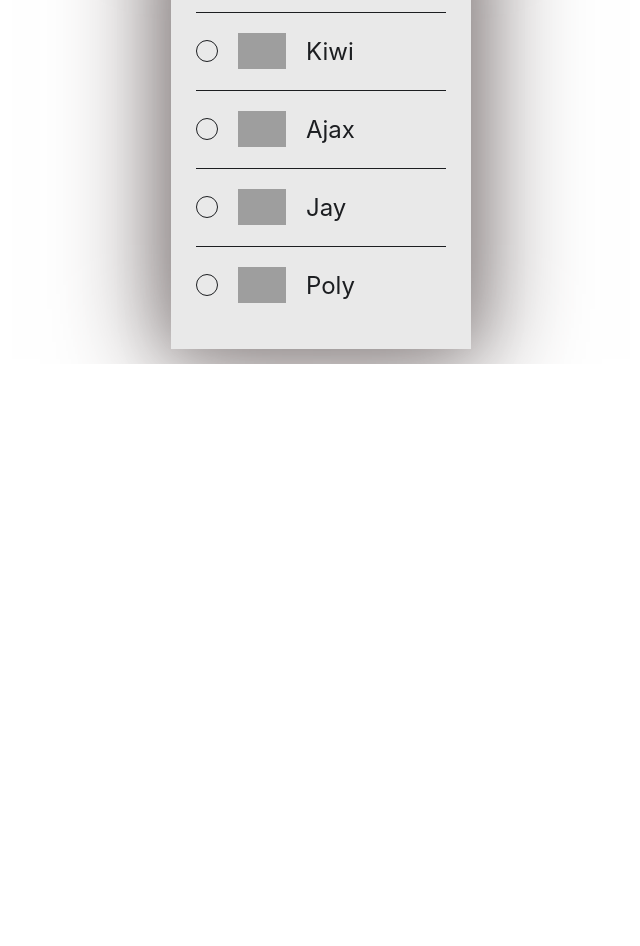
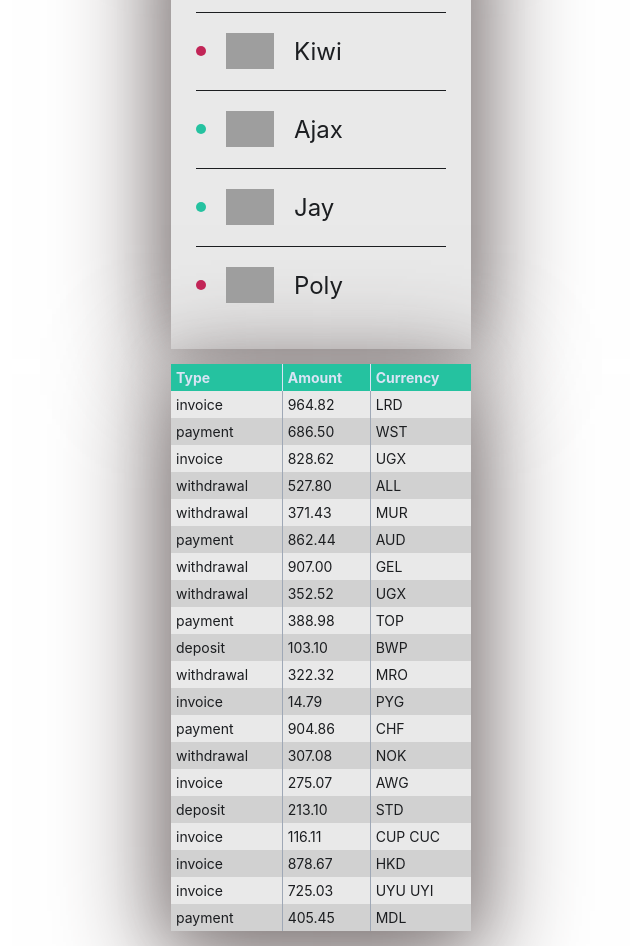
Before and after one commit to feninTolia/goit-react-hw-01-components, a React (Create React App) app: page / in a window 1280 px wide. Shown: the part 660-1606 px from the top of the page, without its empty margins (319-959 px from the left). Before the commit the page ends 1024 px from the top, so only its background shows below. Built offline with nearby package versions, Linux system fonts and the light colour scheme; grey boxes are pictures that could not be loaded.

Commit message:
added transactions and friends css

```diff
--- a/public/index.html
+++ b/public/index.html
@@ -24,7 +24,7 @@
       work correctly both with client-side routing and a non-root public URL.
       Learn how to configure a non-root public URL by running `npm run build`.
     -->
-    <title>React App</title>
+    <title>React HW 01</title>
 
     <!-- Start Single Page Apps for GitHub Pages -->
     <script type="text/javascript">
--- a/src/components/App.jsx
+++ b/src/components/App.jsx
@@ -1,9 +1,11 @@
 import { Profile } from './Profile/Profile';
 import { StatisticsCard } from './Statistics/Statistics';
 import FriendList from './FriendList/FriendList';
+import TransactionHistory from './TransactionHistory/TransactionHistory';
 import userData from 'user.json';
 import statData from 'data.json';
 import friends from 'friends.json';
+import transactions from 'transactions.json';
 
 export const App = () => {
   return (
@@ -19,6 +21,7 @@ export const App = () => {
       />
       <StatisticsCard statData={statData} title={'UPLOAD STATS'} />
       <FriendList friendsData={friends} />
+      <TransactionHistory transactions={transactions} />
     </>
   );
 };
--- a/src/components/FriendList/FriendList.jsx
+++ b/src/components/FriendList/FriendList.jsx
@@ -1,3 +1,4 @@
+import PropTypes from 'prop-types';
 import css from './FriendList.module.css';
 
 const FriendList = ({ friendsData }) => {
@@ -5,7 +6,7 @@ const FriendList = ({ friendsData }) => {
     <ul className={css.friendList}>
       {friendsData.map(({ avatar, name, isOnline, id }) => (
         <li key={id} className={css.item}>
-          <span className={css.status}></span>
+          <span className={css[isOnline ? 'isOnline' : 'isOfline']}></span>
           <img className="avatar" src={avatar} alt="User avatar" width="48" />
           <p className={css.name}>{name}</p>
         </li>
@@ -14,4 +15,15 @@ const FriendList = ({ friendsData }) => {
   );
 };
 
+FriendList.propTypes = {
+  friendsData: PropTypes.arrayOf(
+    PropTypes.exact({
+      avatar: PropTypes.string.isRequired,
+      name: PropTypes.string.isRequired,
+      id: PropTypes.number.isRequired,
+      isOnline: PropTypes.bool.isRequired,
+    })
+  ).isRequired,
+};
+
 export default FriendList;
--- a/src/components/FriendList/FriendList.module.css
+++ b/src/components/FriendList/FriendList.module.css
@@ -20,13 +20,23 @@
   border-bottom: 1px solid #1c1e21;
 }
 
-.status {
-  display: block;
-  width: 20px;
-  height: 20px;
-  border-radius: 50%;
-  border: 1px solid #1c1e21;
-}
 .name {
   display: inline-block;
 }
+
+.status {
+  display: block;
+  width: 10px;
+  height: 10px;
+  border-radius: 50%;
+}
+
+.isOnline {
+  composes: status;
+  background-color: #25c2a0;
+}
+
+.isOfline {
+  composes: status;
+  background-color: #c22557;
+}
--- a/src/components/Profile/Profile.module.css
+++ b/src/components/Profile/Profile.module.css
@@ -41,7 +41,7 @@
 
   font-size: 16px;
   border-top: 1px solid #a5a5a5;
-  background-color: rgb(209, 209, 209);
+  background-color: #d1d1d1;
 }
 .statsItems:not(:last-child) {
   border-right: 1px solid #383e36;
--- /dev/null
+++ b/src/components/TransactionHistory/TransactionHistory.jsx
@@ -0,0 +1,27 @@
+import css from './TransactionHistory.module.css';
+
+const TransactionHistory = ({ transactions }) => {
+  return (
+    <table className={css.transactionHistory}>
+      <thead className={css.tableHead}>
+        <tr>
+          <th>Type</th>
+          <th>Amount</th>
+          <th>Currency</th>
+        </tr>
+      </thead>
+
+      <tbody>
+        {transactions.map(({ id, type, amount, currency }) => (
+          <tr key={id} className={css.tableRow}>
+            <td>{type}</td>
+            <td>{amount}</td>
+            <td>{currency}</td>
+          </tr>
+        ))}
+      </tbody>
+    </table>
+  );
+};
+
+export default TransactionHistory;
--- /dev/null
+++ b/src/components/TransactionHistory/TransactionHistory.module.css
@@ -0,0 +1,36 @@
+.transactionHistory {
+  box-sizing: border-box;
+  margin: 15px auto;
+  width: 300px;
+
+  font-size: 14px;
+  color: #1c1e21;
+  border-collapse: collapse;
+
+  background-color: rgb(233, 233, 233);
+  box-shadow: 0px 20px 100px 10px rgb(120, 111, 111),
+    0px 0px 50px 2px rgb(208, 205, 205);
+}
+
+th {
+  padding: 5px;
+  color: #d9e4f5;
+  text-align: left;
+  background-color: #25c2a0;
+}
+
+th:not(:last-child) {
+  border-right: 1px solid #d9e4f5;
+}
+
+tr:nth-child(2n) {
+  background-color: #d1d1d1;
+}
+
+td {
+  padding: 5px;
+}
+
+td:not(:last-child) {
+  border-right: 1px solid #9fa8b6;
+}
--- /dev/null
+++ b/src/transactions.json
@@ -0,0 +1,122 @@
+[
+  {
+    "id": "1e0700a2-5183-4291-85cc-2065a036a683",
+    "type": "invoice",
+    "amount": "964.82",
+    "currency": "LRD"
+  },
+  {
+    "id": "a30f821b-4d25-4ff0-abdd-e340b3f0dd2b",
+    "type": "payment",
+    "amount": "686.50",
+    "currency": "WST"
+  },
+  {
+    "id": "44dca67a-8e5a-4798-bf8e-b15efd4e1abd",
+    "type": "invoice",
+    "amount": "828.62",
+    "currency": "UGX"
+  },
+  {
+    "id": "ea8ed3dc-2b68-4a53-905a-53ecb0adef33",
+    "type": "withdrawal",
+    "amount": "527.80",
+    "currency": "ALL"
+  },
+  {
+    "id": "ea76146a-0b00-4b80-bc02-a8c822176712",
+    "type": "withdrawal",
+    "amount": "371.43",
+    "currency": "MUR"
+  },
+  {
+    "id": "63ca02f9-d637-46b5-9237-f3b24425e029",
+    "type": "payment",
+    "amount": "862.44",
+    "currency": "AUD"
+  },
+  {
+    "id": "ed0263e8-59a5-4bf1-87e0-2bb88e53dc34",
+    "type": "withdrawal",
+    "amount": "907.00",
+    "currency": "GEL"
+  },
+  {
+    "id": "6013bad0-750c-4691-8bc2-d8f2b43969c4",
+    "type": "withdrawal",
+    "amount": "352.52",
+    "currency": "UGX"
+  },
+  {
+    "id": "252c7be4-8b06-4fa7-8d42-61fb835b70d5",
+    "type": "payment",
+    "amount": "388.98",
+    "currency": "TOP"
+  },
+  {
+    "id": "4eaab41b-b967-40ac-82ed-85fc66f646f1",
+    "type": "deposit",
+    "amount": "103.10",
+    "currency": "BWP"
+  },
+  {
+    "id": "9648a350-8469-42d5-8bf3-18090de5fe67",
+    "type": "withdrawal",
+    "amount": "322.32",
+    "currency": "MRO"
+  },
+  {
+    "id": "9c5c25fb-1a95-4b2f-8d1f-4c4426d677cc",
+    "type": "invoice",
+    "amount": "14.79",
+    "currency": "PYG"
+  },
+  {
+    "id": "43ef232c-80e9-4d6f-b48a-b22405620de3",
+    "type": "payment",
+    "amount": "904.86",
+    "currency": "CHF"
+  },
+  {
+    "id": "5161682e-e620-4019-ab0a-24ceb10fbd20",
+    "type": "withdrawal",
+    "amount": "307.08",
+    "currency": "NOK"
+  },
+  {
+    "id": "7b119d71-42e6-4c42-a141-6818b07bb9ff",
+    "type": "invoice",
+    "amount": "275.07",
+    "currency": "AWG"
+  },
+  {
+    "id": "a4f65722-65c4-4c28-b1f4-b8ed988bb205",
+    "type": "deposit",
+    "amount": "213.10",
+    "currency": "STD"
+  },
+  {
+    "id": "c6e5784b-0ca3-48d6-86e5-b5128af5a523",
+    "type": "invoice",
+    "amount": "116.11",
+    "currency": "CUP CUC"
+  },
+  {
+    "id": "c9ebed6a-3a02-4b49-ac0d-0534b51f2bfd",
+    "type": "invoice",
+    "amount": "878.67",
+    "currency": "HKD"
+  },
+  {
+    "id": "a4a98b0e-b22c-438b-9f83-de2df52110c8",
+    "type": "invoice",
+    "amount": "725.03",
+    "currency": "UYU UYI"
+  },
+  {
+    "id": "b39bfa7a-0166-4c47-94d6-87d20590f746",
+    "type": "payment",
+    "amount": "405.45",
+    "currency": "MDL"
+  }
+]
```
